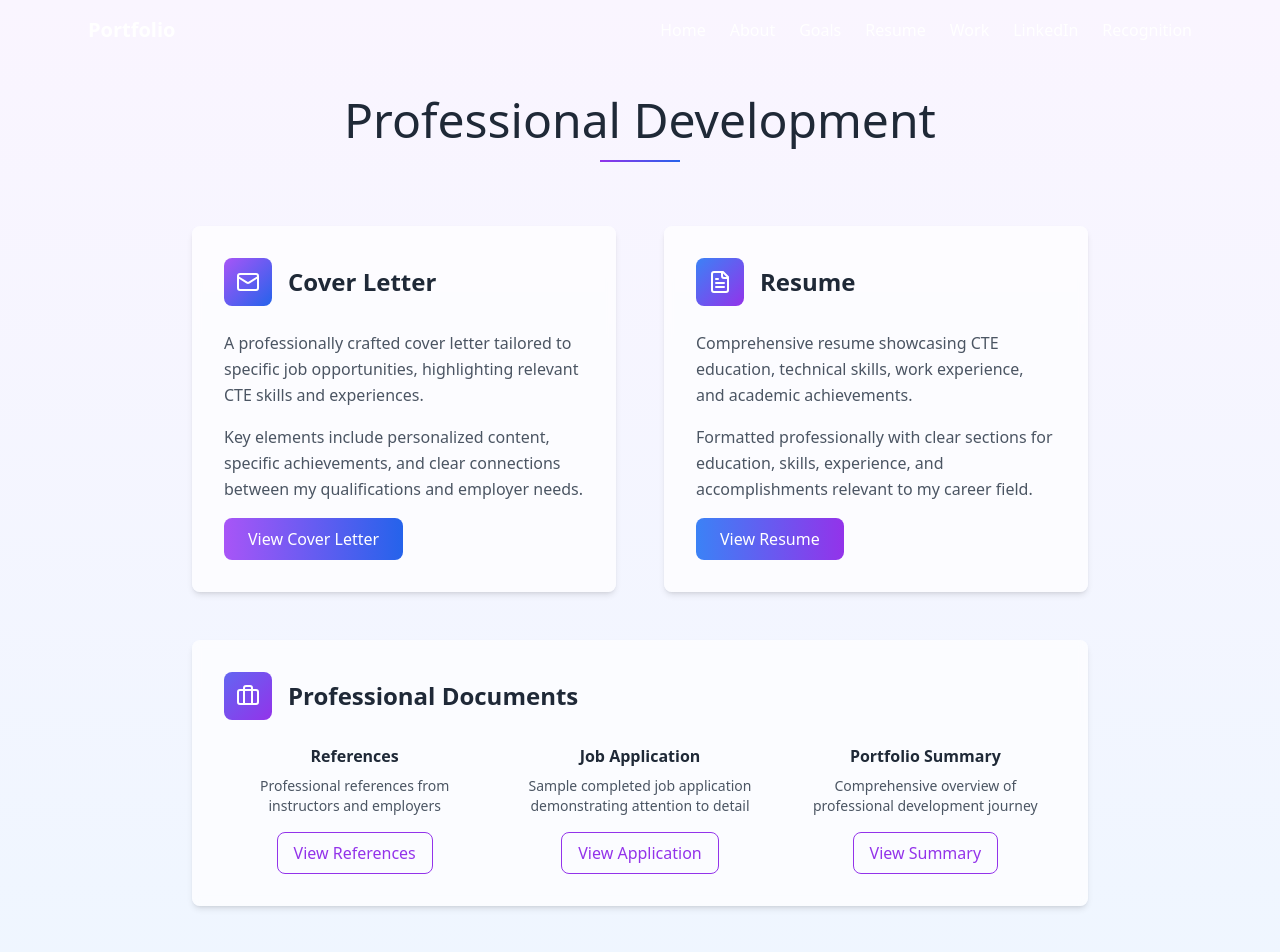
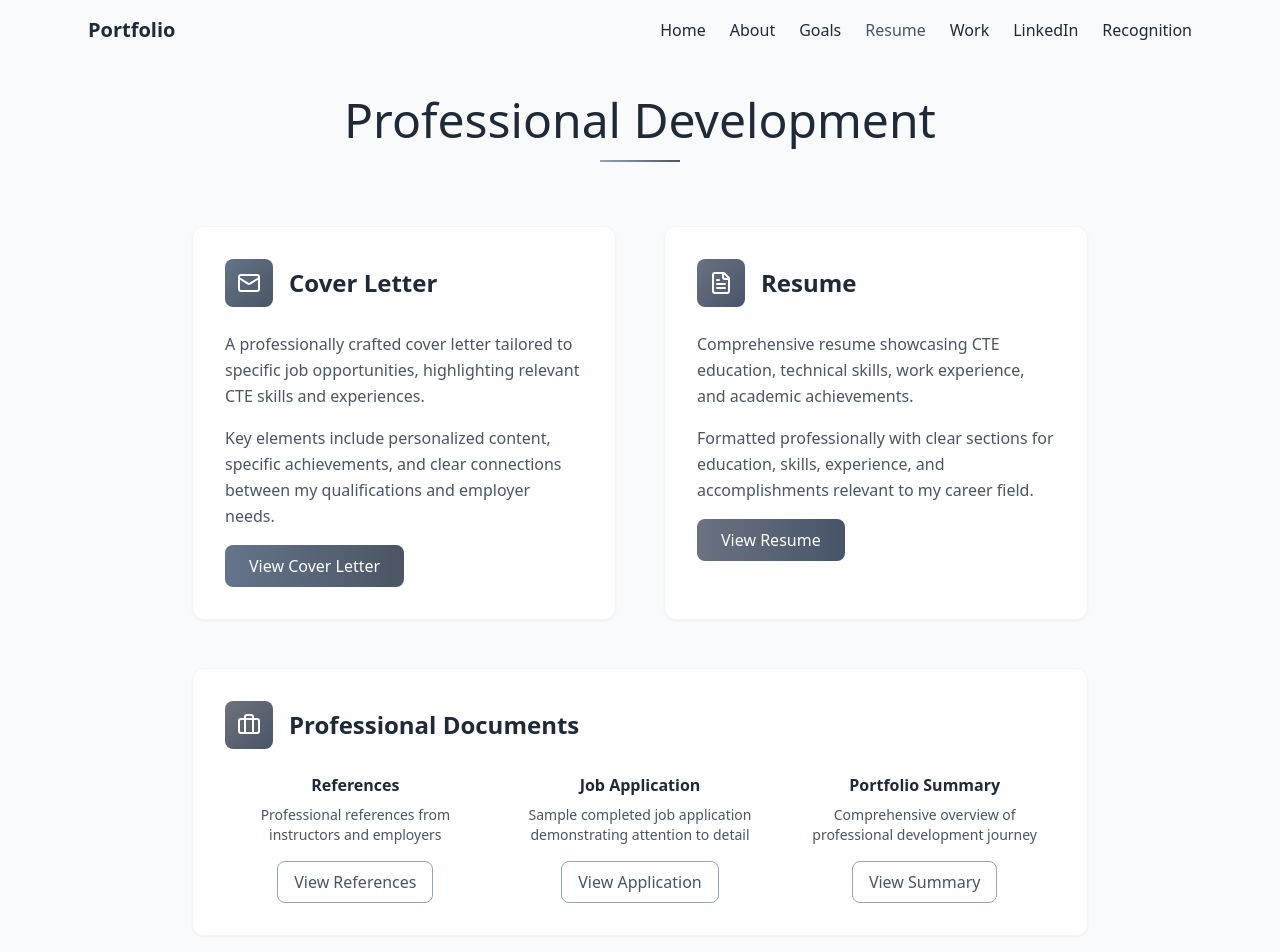
Before and after one commit to adithyagsundar/radiant-online-view, a React (Vite) app: page /resume in a window 1280 px wide. Shown: the top 952 px of the page. Built offline with nearby package versions, Linux system fonts and the light colour scheme.

Commit message:
Change name and improve color scheme
Change the name to Adithya Gnanasundar and update the color scheme for a cleaner look.

```diff
--- a/src/components/Navigation.tsx
+++ b/src/components/Navigation.tsx
@@ -27,11 +27,13 @@ const Navigation = () => {
 
   return (
     <nav className={`fixed top-0 left-0 right-0 z-50 transition-all duration-300 ${
-      isScrolled ? 'bg-gradient-to-r from-blue-600/90 to-purple-600/90 backdrop-blur-md shadow-md' : 'bg-transparent'
+      isScrolled ? 'bg-white/90 backdrop-blur-md shadow-sm border-b border-gray-100' : 'bg-transparent'
     }`}>
       <div className="max-w-6xl mx-auto px-6 py-4">
         <div className="flex justify-between items-center">
-          <Link to="/" className="text-xl font-bold text-white">
+          <Link to="/" className={`text-xl font-bold transition-colors duration-300 ${
+            isScrolled ? 'text-gray-800' : 'text-gray-800'
+          }`}>
             Portfolio
           </Link>
           <div className="hidden md:flex space-x-6">
@@ -39,8 +41,12 @@ const Navigation = () => {
               <Link
                 key={item.name}
                 to={item.path}
-                className={`text-white hover:text-blue-200 transition-all duration-200 hover:scale-110 ${
-                  location.pathname === item.path ? 'text-blue-200 font-medium' : ''
+                className={`transition-all duration-200 hover:scale-105 ${
+                  isScrolled
+                    ? 'text-gray-700 hover:text-slate-600'
+                    : 'text-gray-800 hover:text-slate-600'
+                } ${
+                  location.pathname === item.path ? 'text-slate-600 font-medium' : ''
                 }`}
               >
                 {item.name}
--- a/src/pages/Index.tsx
+++ b/src/pages/Index.tsx
@@ -14,11 +14,11 @@ const Index = () => {
   ];
 
   return (
-    <div className="min-h-screen bg-gradient-to-br from-blue-50 via-indigo-50 to-purple-50">
+    <div className="min-h-screen bg-gradient-to-br from-slate-50 via-gray-50 to-zinc-50">
       <div className="absolute top-0 inset-x-0 h-screen pointer-events-none overflow-hidden">
-        <div className="absolute -top-40 -left-40 w-80 h-80 bg-blue-400 rounded-full mix-blend-multiply filter blur-3xl opacity-20 animate-blob"></div>
-        <div className="absolute -top-40 -right-40 w-80 h-80 bg-indigo-400 rounded-full mix-blend-multiply filter blur-3xl opacity-20 animate-blob animation-delay-2000"></div>
-        <div className="absolute top-80 -left-20 w-80 h-80 bg-purple-400 rounded-full mix-blend-multiply filter blur-3xl opacity-20 animate-blob animation-delay-4000"></div>
+        <div className="absolute -top-40 -left-40 w-80 h-80 bg-slate-200 rounded-full mix-blend-multiply filter blur-3xl opacity-30 animate-blob"></div>
+        <div className="absolute -top-40 -right-40 w-80 h-80 bg-gray-200 rounded-full mix-blend-multiply filter blur-3xl opacity-30 animate-blob animation-delay-2000"></div>
+        <div className="absolute top-80 -left-20 w-80 h-80 bg-zinc-200 rounded-full mix-blend-multiply filter blur-3xl opacity-30 animate-blob animation-delay-4000"></div>
       </div>
 
       <Navigation />
@@ -27,9 +27,9 @@ const Index = () => {
         <div className="max-w-4xl mx-auto text-center relative z-10">
           <div className="animate-fade-in">
             <h1 className="text-5xl md:text-7xl font-light text-gray-800 mb-6 leading-tight">
-              John <span className="font-bold bg-clip-text text-transparent bg-gradient-to-r from-blue-600 to-purple-600">Doe</span>
+              Adithya <span className="font-bold bg-clip-text text-transparent bg-gradient-to-r from-slate-600 to-gray-800">Gnanasundar</span>
             </h1>
-            <p className="text-xl md:text-2xl text-blue-700 mb-8 font-light">
+            <p className="text-xl md:text-2xl text-slate-600 mb-8 font-light">
               CTE Portfolio
             </p>
             <p className="text-lg text-gray-600 mb-12 max-w-2xl mx-auto leading-relaxed">
@@ -42,9 +42,9 @@ const Index = () => {
                 <Link
                   key={section.name}
                   to={section.path}
-                  className="group p-6 bg-white/70 backdrop-blur-sm rounded-lg shadow-md hover:shadow-xl transition-all duration-300 hover:-translate-y-2 border border-white/20"
+                  className="group p-6 bg-white/80 backdrop-blur-sm rounded-xl shadow-sm hover:shadow-lg transition-all duration-300 hover:-translate-y-1 border border-gray-100"
                 >
-                  <h3 className="text-xl font-semibold text-gray-800 mb-3 group-hover:text-blue-600 transition-colors duration-300">
+                  <h3 className="text-xl font-semibold text-gray-800 mb-3 group-hover:text-slate-700 transition-colors duration-300">
                     {section.name}
                   </h3>
                   <p className="text-gray-600 text-sm leading-relaxed">
--- a/src/pages/Resume.tsx
+++ b/src/pages/Resume.tsx
@@ -5,20 +5,20 @@ import { FileText, Mail, Briefcase } from 'lucide-react';
 
 const Resume = () => {
   return (
-    <div className="min-h-screen bg-gradient-to-b from-purple-50 to-blue-50">
+    <div className="min-h-screen bg-gradient-to-b from-slate-50 to-gray-50">
       <Navigation />
 
       <div className="pt-24 pb-16 px-6">
         <div className="max-w-4xl mx-auto">
           <div className="text-center mb-16">
             <h1 className="text-4xl md:text-5xl font-light text-gray-800 mb-4">Professional Development</h1>
-            <div className="w-20 h-0.5 bg-gradient-to-r from-purple-600 to-blue-600 mx-auto"></div>
+            <div className="w-20 h-0.5 bg-gradient-to-r from-slate-400 to-gray-600 mx-auto"></div>
           </div>
 
           <div className="grid md:grid-cols-2 gap-12">
-            <div className="bg-white/70 backdrop-blur-sm rounded-lg p-8 shadow-md">
+            <div className="bg-white/80 backdrop-blur-sm rounded-xl p-8 shadow-sm border border-gray-100">
               <div className="flex items-center space-x-4 mb-6">
-                <div className="w-12 h-12 bg-gradient-to-br from-purple-500 to-blue-600 rounded-lg flex items-center justify-center">
+                <div className="w-12 h-12 bg-gradient-to-br from-slate-500 to-gray-600 rounded-lg flex items-center justify-center">
                   <Mail className="w-6 h-6 text-white" />
                 </div>
                 <h2 className="text-2xl font-semibold text-gray-800">Cover Letter</h2>
@@ -32,15 +32,15 @@ const Resume = () => {
                   Key elements include personalized content, specific achievements,
                   and clear connections between my qualifications and employer needs.
                 </p>
-                <button className="px-6 py-2 bg-gradient-to-r from-purple-500 to-blue-600 text-white rounded-lg hover:shadow-lg transition-all duration-300">
+                <button className="px-6 py-2 bg-gradient-to-r from-slate-500 to-gray-600 text-white rounded-lg hover:shadow-lg transition-all duration-300">
                   View Cover Letter
                 </button>
               </div>
             </div>
 
-            <div className="bg-white/70 backdrop-blur-sm rounded-lg p-8 shadow-md">
+            <div className="bg-white/80 backdrop-blur-sm rounded-xl p-8 shadow-sm border border-gray-100">
               <div className="flex items-center space-x-4 mb-6">
-                <div className="w-12 h-12 bg-gradient-to-br from-blue-500 to-purple-600 rounded-lg flex items-center justify-center">
+                <div className="w-12 h-12 bg-gradient-to-br from-gray-500 to-slate-600 rounded-lg flex items-center justify-center">
                   <FileText className="w-6 h-6 text-white" />
                 </div>
                 <h2 className="text-2xl font-semibold text-gray-800">Resume</h2>
@@ -54,16 +54,16 @@ const Resume = () => {
                   Formatted professionally with clear sections for education,
                   skills, experience, and accomplishments relevant to my career field.
                 </p>
-                <button className="px-6 py-2 bg-gradient-to-r from-blue-500 to-purple-600 text-white rounded-lg hover:shadow-lg transition-all duration-300">
+                <button className="px-6 py-2 bg-gradient-to-r from-gray-500 to-slate-600 text-white rounded-lg hover:shadow-lg transition-all duration-300">
                   View Resume
                 </button>
               </div>
             </div>
           </div>
 
-          <div className="mt-12 bg-white/70 backdrop-blur-sm rounded-lg p-8 shadow-md">
+          <div className="mt-12 bg-white/80 backdrop-blur-sm rounded-xl p-8 shadow-sm border border-gray-100">
             <div className="flex items-center space-x-4 mb-6">
-              <div className="w-12 h-12 bg-gradient-to-br from-indigo-500 to-purple-600 rounded-lg flex items-center justify-center">
+              <div className="w-12 h-12 bg-gradient-to-br from-zinc-500 to-slate-600 rounded-lg flex items-center justify-center">
                 <Briefcase className="w-6 h-6 text-white" />
               </div>
               <h2 className="text-2xl font-semibold text-gray-800">Professional Documents</h2>
@@ -72,21 +72,21 @@ const Resume = () => {
               <div className="text-center">
                 <h3 className="font-semibold text-gray-800 mb-2">References</h3>
                 <p className="text-sm text-gray-600 mb-4">Professional references from instructors and employers</p>
-                <button className="px-4 py-2 text-purple-600 border border-purple-600 rounded-lg hover:bg-purple-50 transition-colors duration-300">
+                <button className="px-4 py-2 text-slate-600 border border-slate-400 rounded-lg hover:bg-slate-50 transition-colors duration-300">
                   View References
                 </button>
               </div>
               <div className="text-center">
                 <h3 className="font-semibold text-gray-800 mb-2">Job Application</h3>
                 <p className="text-sm text-gray-600 mb-4">Sample completed job application demonstrating attention to detail</p>
-                <button className="px-4 py-2 text-purple-600 border border-purple-600 rounded-lg hover:bg-purple-50 transition-colors duration-300">
+                <button className="px-4 py-2 text-slate-600 border border-slate-400 rounded-lg hover:bg-slate-50 transition-colors duration-300">
                   View Application
                 </button>
               </div>
               <div className="text-center">
                 <h3 className="font-semibold text-gray-800 mb-2">Portfolio Summary</h3>
                 <p className="text-sm text-gray-600 mb-4">Comprehensive overview of professional development journey</p>
-                <button className="px-4 py-2 text-purple-600 border border-purple-600 rounded-lg hover:bg-purple-50 transition-colors duration-300">
+                <button className="px-4 py-2 text-slate-600 border border-slate-400 rounded-lg hover:bg-slate-50 transition-colors duration-300">
                   View Summary
                 </button>
               </div>
```
Also changed, not shown: src/pages/About.tsx (+9 -9 lines).
